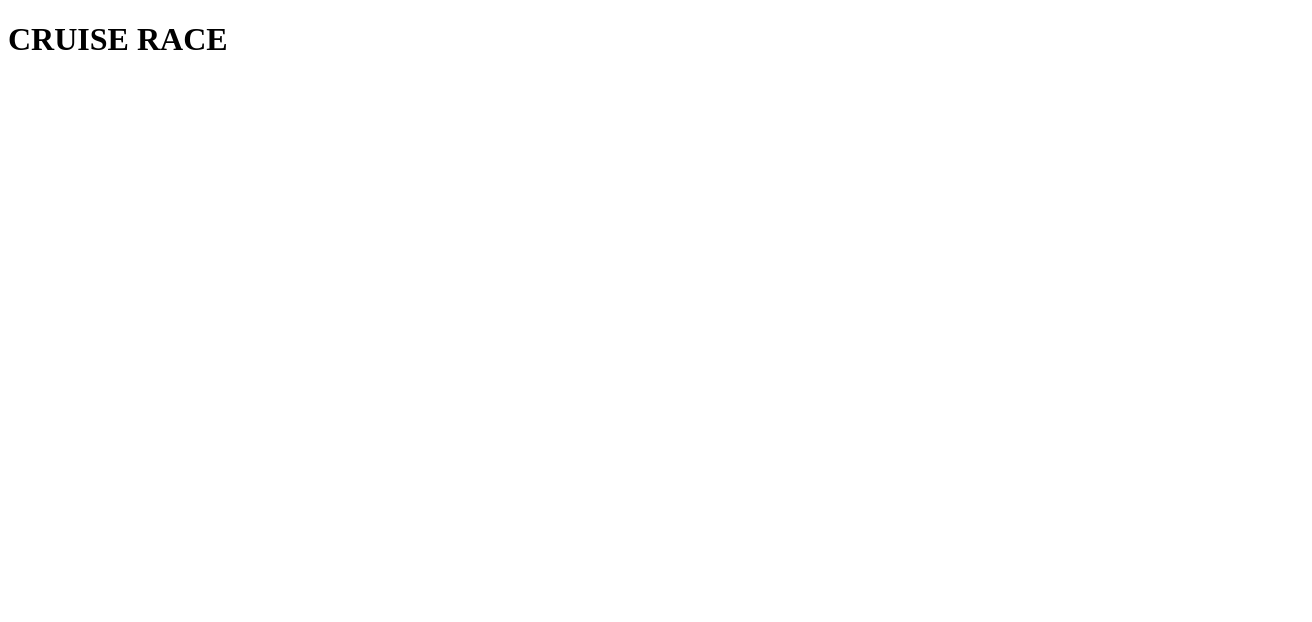
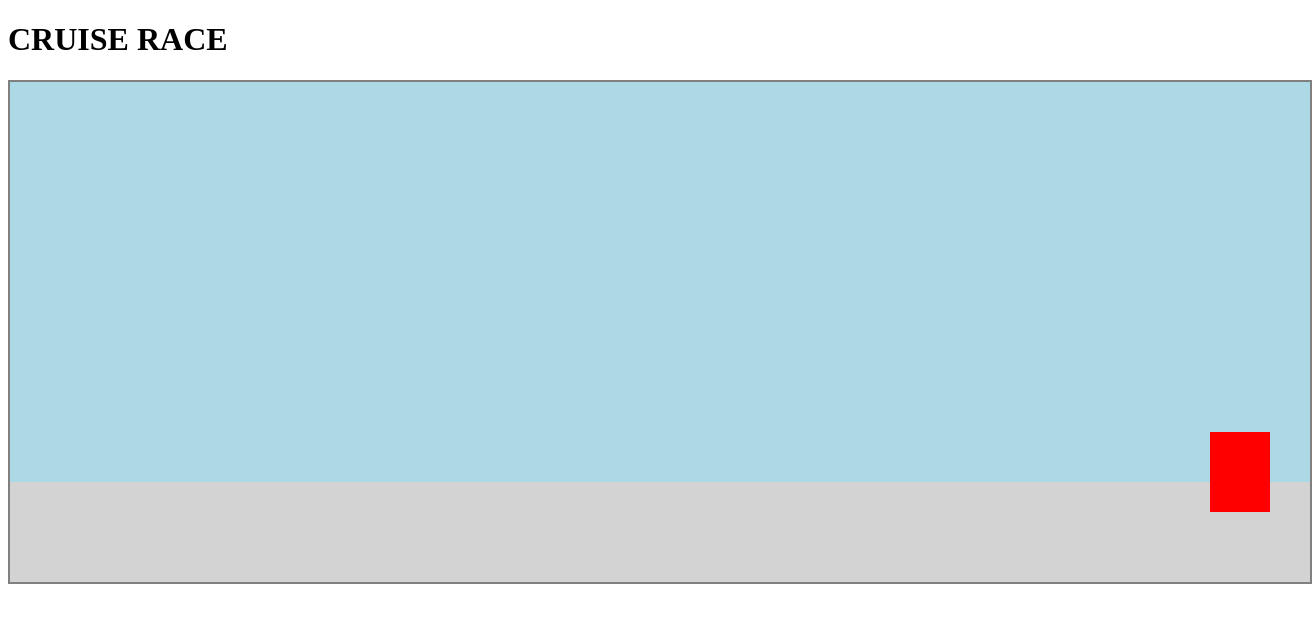
Before and after one commit to Foglia/Project_1_Game, a plain HTML site: page index.html in a window 1280 px wide. Shown: the whole page, 1312 px wide, since content can reach past the window. Drawn offline with Linux system fonts and the light colour scheme.

Commit message:
Update: player basic moves and falling elements

```diff
--- /dev/null
+++ b/docs/assets/scripts/controlers.js
@@ -0,0 +1,16 @@
+//Player Control
+
+document.addEventListener('keydown', (e) => {
+    switch(e.code){
+        case 'ArrowRight':
+            player.speedX += 1;
+            break;  // always remember the break
+        case 'ArrowLeft':
+            player.speedX -= 1;
+            break;  // always remember the break
+    }
+  });
+  // This was add as a way to better control the rect.
+  document.addEventListener('keyup', (e) => {
+    player.speedX = 0;
+  });
--- /dev/null
+++ b/docs/assets/scripts/game.js
@@ -0,0 +1,48 @@
+class Game {
+    constructor(ctx, width, height, player) {
+    this.ctx = ctx;
+    this.width = width;
+    this.height = height;
+    this.player = player;
+    this.obstacle = []; // []; //this.obstacle = obstacle
+    this.intervalId = null;     //the def. of game's interval
+    this.frames = 0;          // Can use for ex. track of the time / frequency of enemies
+   }
+
+   start() {
+    this.intervalId = setInterval(this.update, 1000 / 60); //last element is the vel
+   }
+
+   clear() {
+    this.ctx.clearRect(0, 0, this.width, this.height);
+    ctx.fillStyle = 'lightblue'
+    ctx.fillRect (0, 0, 1300, 400);
+    ctx.fillStyle = 'lightgrey'
+    ctx.fillRect (0, 400, 1300, 100);
+   }
+
+   update = () => {
+    this.frames++;           //increase things based on frames - see the func below
+    this.clear();
+    this.player.draw();
+    this.player.newPos();
+    this.updateObstacles();
+   }
+   updateObstacles() {
+    for (let i = 0; i < this.obstacle.length; i++){
+      this.obstacle[i].y++;
+      this.obstacle[i].draw();
+     };
+
+    if (this.frames % 300 === 0 ){ // space between the fallinng elements
+
+      this.obstacle.push(new Obstacles(1100, 50, 20, 20, 'black'));
+      this.obstacle.push(new Obstacles(100, 70, 20, 20, 'black'));
+      this.obstacle.push(new Obstacles(900, -7, 20, 20, 'white'));
+      this.obstacle.push(new Obstacles(550, 0, 20, 20, 'white'));
+  }
+  }
+   stop() {
+   clearInterval(this.intervalId);
+   }
+}
--- /dev/null
+++ b/docs/assets/scripts/index.js
@@ -0,0 +1,25 @@
+
+const canvas = document.getElementById('canvas'); // Canvas Element
+const ctx = canvas.getContext('2d'); //Contex: 2d graphis
+
+let speedX = canvas.width
+
+//Background
+ctx.fillStyle = 'lightblue'
+ctx.fillRect (0, 0, 1300, 400);
+ctx.fillStyle = 'lightgrey'
+ctx.fillRect (0, 400, 1300, 100);
+
+//Player (Player folder)
+ const player = new Player(1200, 350, 60, 80, 'red');
+
+//  const obstacle = new Obstacles(1100, 0, 30, 30, 'white');
+// // obstacles.push(obstacle);
+//  const obstacle2 = new Obstacles(800, 0, 20, 20, 'white');
+// obstacles.push(obstacle2);
+
+ //Game (Game folder)
+ let game = new Game(ctx, 1200, 800, player);
+
+ //Game Start
+ game.start();
--- /dev/null
+++ b/docs/assets/scripts/player.js
@@ -0,0 +1,39 @@
+class Player {
+    constructor(x, y, w, h, color) {
+       this.x = x;
+       this.y = y;
+       this.w = w;
+       this.h = h;
+       this.color = color;
+       this.ctx = ctx;
+       this.speedX = 0;
+       this.speedY = 0;
+      }
+    newPos() {
+        this.x += this.speedX;
+    }
+    draw(){
+        this.ctx.fillStyle = this.color;
+        this.ctx.fillRect(this.x, this.y, this.w, this.h);
+
+    }
+}
+
+// Create the falling obstacles
+class Obstacles {
+    constructor(x, y, w, h, color) {
+        this.x = x;
+        this.y = y;
+        this.w = w;
+        this.h = h;
+        this.color = color;
+        this.ctx = ctx; //without it would not work
+    }
+    move(){
+        this.y++;
+    }
+    draw(){
+        this.ctx.fillStyle = this.color;
+        this.ctx.fillRect(this.x, this.y, this.w, this.h);
+    }
+}
--- a/index.html
+++ b/index.html
@@ -8,5 +8,13 @@
 </head>
 <body>
     <h1>CRUISE RACE</h1>
+    <style></style>
+    <style></style>
+    <canvas id="canvas" width="1300" height="500"
+    style="border: 2px solid grey"></canvas>
+    <script src="/docs/assets/scripts/controlers.js"></script>
+    <script src="/docs/assets/scripts/player.js"></script>
+    <script src="/docs/assets/scripts/game.js"></script>
+    <script src="/docs/assets/scripts/index.js"></script>
 </body>
 </html>
```
Also changed, not shown: Notes.txt (added), 1 other file.
